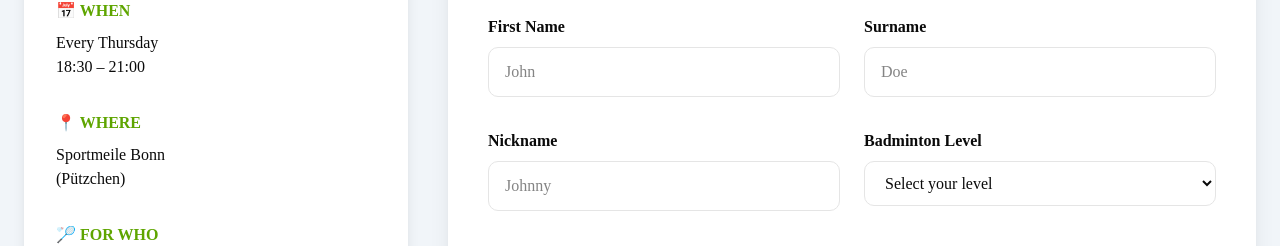
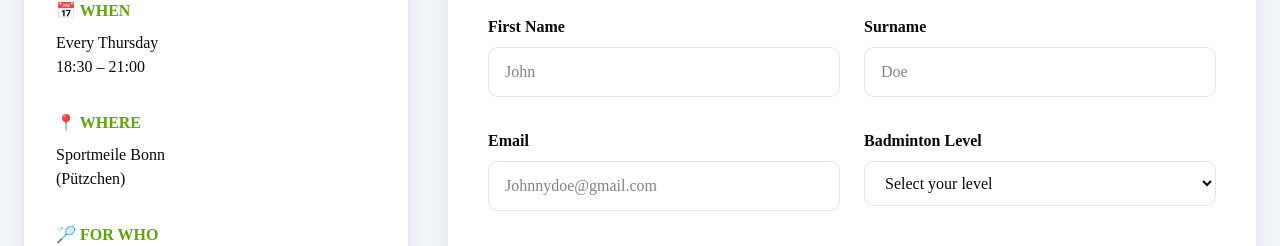
Before and after one commit to SylvanusOgbu/bonn-badminton, a Next.js app: page / in a window 1280 px wide. Shown: the part 1435-1681 px from the top of the page. Built offline with nearby package versions, Linux system fonts and the light colour scheme.

Commit message:
added email

```diff
--- a/components/sections/RegistrationCard.tsx
+++ b/components/sections/RegistrationCard.tsx
@@ -6,7 +6,7 @@ export default function RegistrationCard() {
  const [form, setForm] = useState({
   firstName: "",
   surname: "",
-  nickname: "",
+  Email: "",
   level: "",
   racket: "",
   shuttles: "",
@@ -75,7 +75,7 @@ export default function RegistrationCard() {
     setForm({
       firstName: "",
       surname: "",
-      nickname: "",
+      Email: "",
       level: "",
       racket: "",
       shuttles: "",
@@ -155,15 +155,16 @@ export default function RegistrationCard() {
         <div className="grid gap-6 md:grid-cols-2">
           <div>
             <label className="mb-2 block font-semibold">
-              Nickname
+              Email
             </label>
 
             <input
               className={inputStyle}
-              name="nickname"
-              placeholder="Johnny"
-              value={form.nickname}
+              name="Email"
+              placeholder="Johnnydoe@gmail.com"
+              value={form.Email}
               onChange={handleChange}
+              required
             />
           </div>
 
```
